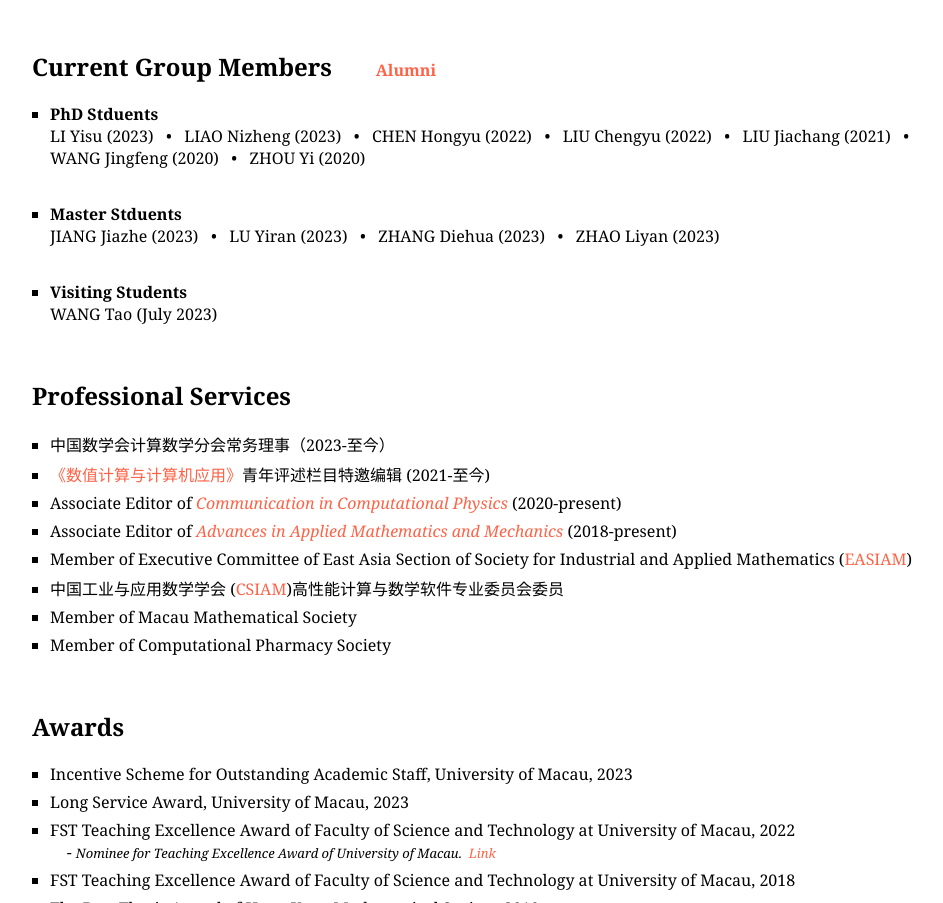
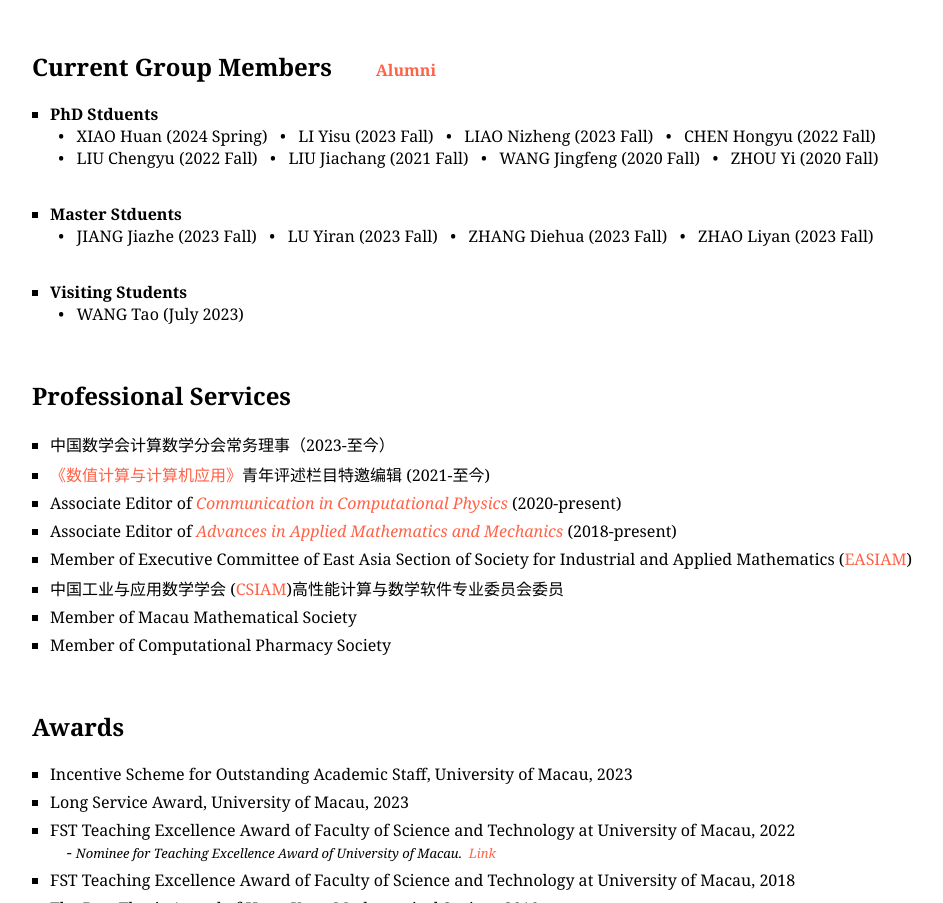
Before and after one commit to ghhu/ghhu.github.io, a plain HTML site: page index.html in a window 1280 px wide. Shown: the part 1974-2877 px from the top of the page, without its empty margins (128-1071 px from the left). Drawn offline with Linux system fonts and the light colour scheme.

Commit message:
update students information

```diff
--- a/index.html
+++ b/index.html
@@ -148,23 +148,26 @@
 
       <h2>Current Group Members &nbsp&nbsp&nbsp&nbsp&nbsp&nbsp<font size=3><a href="./alumni.html">Alumni</a></font></h2>
       <ul>
-	<li><b>PhD Stduents</b><br> LI Yisu (2023)
-	  &nbsp&nbsp&bull;&nbsp&nbsp LIAO Nizheng (2023)
-	  &nbsp&nbsp&bull;&nbsp&nbsp CHEN Hongyu (2022)
-	  &nbsp&nbsp&bull;&nbsp&nbsp LIU Chengyu (2022)
-	  &nbsp&nbsp&bull;&nbsp&nbsp LIU Jiachang (2021)
-	  &nbsp&nbsp&bull;&nbsp&nbsp<br> WANG Jingfeng (2020)
-	  &nbsp&nbsp&bull;&nbsp&nbsp ZHOU Yi (2020)
+	<li><b>PhD Stduents</b><br>
+	  &nbsp&nbsp&bull;&nbsp&nbsp XIAO Huan (2024 Spring)
+	  &nbsp&nbsp&bull;&nbsp&nbsp LI Yisu (2023 Fall)
+	  &nbsp&nbsp&bull;&nbsp&nbsp LIAO Nizheng (2023 Fall)
+	  &nbsp&nbsp&bull;&nbsp&nbsp CHEN Hongyu (2022 Fall) <br>
+	  &nbsp&nbsp&bull;&nbsp&nbsp LIU Chengyu (2022 Fall)
+	  &nbsp&nbsp&bull;&nbsp&nbsp LIU Jiachang (2021 Fall)
+	  &nbsp&nbsp&bull;&nbsp&nbsp WANG Jingfeng (2020 Fall)
+	  &nbsp&nbsp&bull;&nbsp&nbsp ZHOU Yi (2020 Fall)
 	</li>
 	<br>
-	<li><b>Master Stduents</b><br> JIANG Jiazhe (2023)
-	  &nbsp&nbsp&bull;&nbsp&nbsp LU Yiran (2023)
-	  &nbsp&nbsp&bull;&nbsp&nbsp ZHANG Diehua (2023)
-	  &nbsp&nbsp&bull;&nbsp&nbsp ZHAO Liyan (2023)
+	<li><b>Master Stduents</b><br>
+	  &nbsp&nbsp&bull;&nbsp&nbsp JIANG Jiazhe (2023 Fall)
+	  &nbsp&nbsp&bull;&nbsp&nbsp LU Yiran (2023 Fall)
+	  &nbsp&nbsp&bull;&nbsp&nbsp ZHANG Diehua (2023 Fall)
+	  &nbsp&nbsp&bull;&nbsp&nbsp ZHAO Liyan (2023 Fall)
 	</li>
 	<br>
 	<li><b>Visiting Students</b><br>
-	  WANG Tao (July 2023)
+	  &nbsp&nbsp&bull;&nbsp&nbsp WANG Tao (July 2023)
 	</li>
       </ul>
       <br>
```
